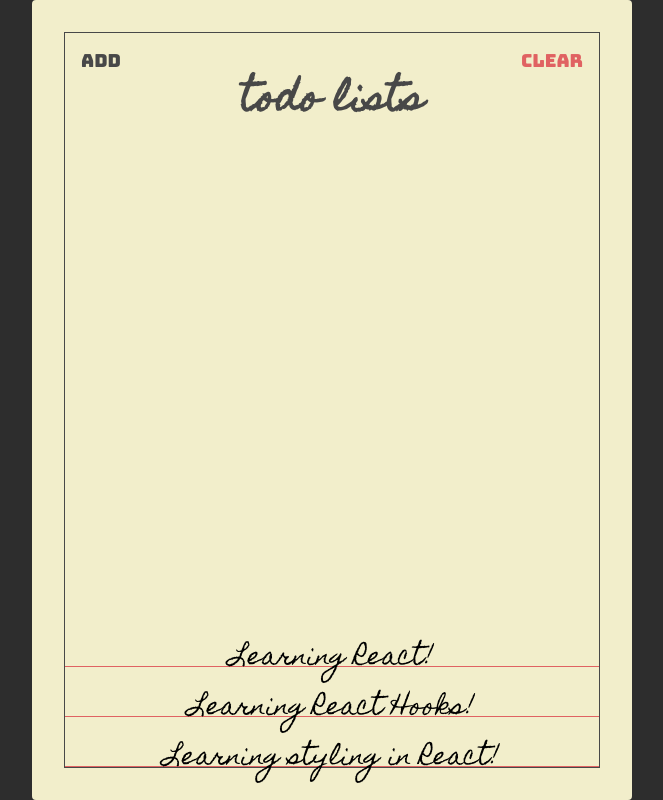
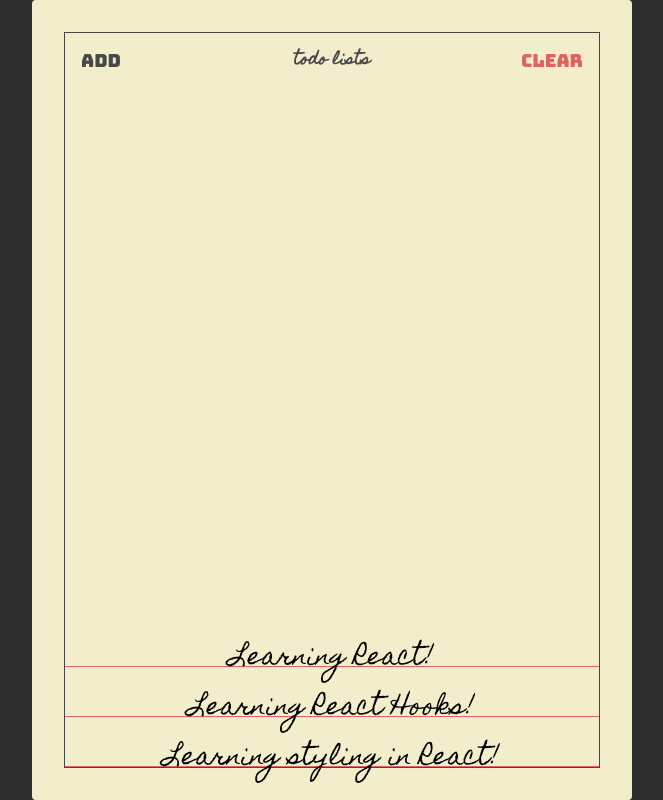
Before and after one commit to jaka-sketch/react-todolist, a React (Create React App) app: page / in a window 1280 px wide. Shown: the whole page, without its empty margins (308-971 px from the left). Built offline with nearby package versions, Linux system fonts and the light colour scheme.

Commit message:
membuat emotion header props

```diff
--- a/src/components/header/Header.jsx
+++ b/src/components/header/Header.jsx
@@ -1,15 +1,17 @@
-import React from "react";
+/** @jsx jsx */
+import { jsx } from "@emotion/react";
 import PropTypes from "prop-types";
 
 import Button from "../button/Button";
 
-import styles from "./header.module.css";
+// import styles from "./header.module.css";
+import * as styles from "./header.styles";
 
 const Header = ({ showAddToggle, showAdd, clearTodos }) => {
   return (
-    <section className={styles.header}>
+    <section css={styles.header}>
       <Button text={showAdd ? "Finish" : "Add"} onClick={showAddToggle} />
-      <h1 className={styles.headerTitle}>Todo Lists</h1>
+      <h1 css={styles.headerTitle}>Todo Lists</h1>
       <Button text="Clear" onClick={clearTodos} color="red" align="right" />
     </section>
   );
--- /dev/null
+++ b/src/components/header/header.styles.js
@@ -0,0 +1,17 @@
+import { css } from "@emotion/react";
+
+export const header = () =>
+  css`
+    display: flex;
+    align-items: flex-start;
+  `;
+
+export const headerTitle = () =>
+  css`
+    width: 52%;
+    text-align: center;
+    color: var(--main-black-color);
+    font-size: 3.6 rem;
+    font-family: "Homemade Apple", sans-serif;
+    text-transform: lowercase;
+  `;
```
